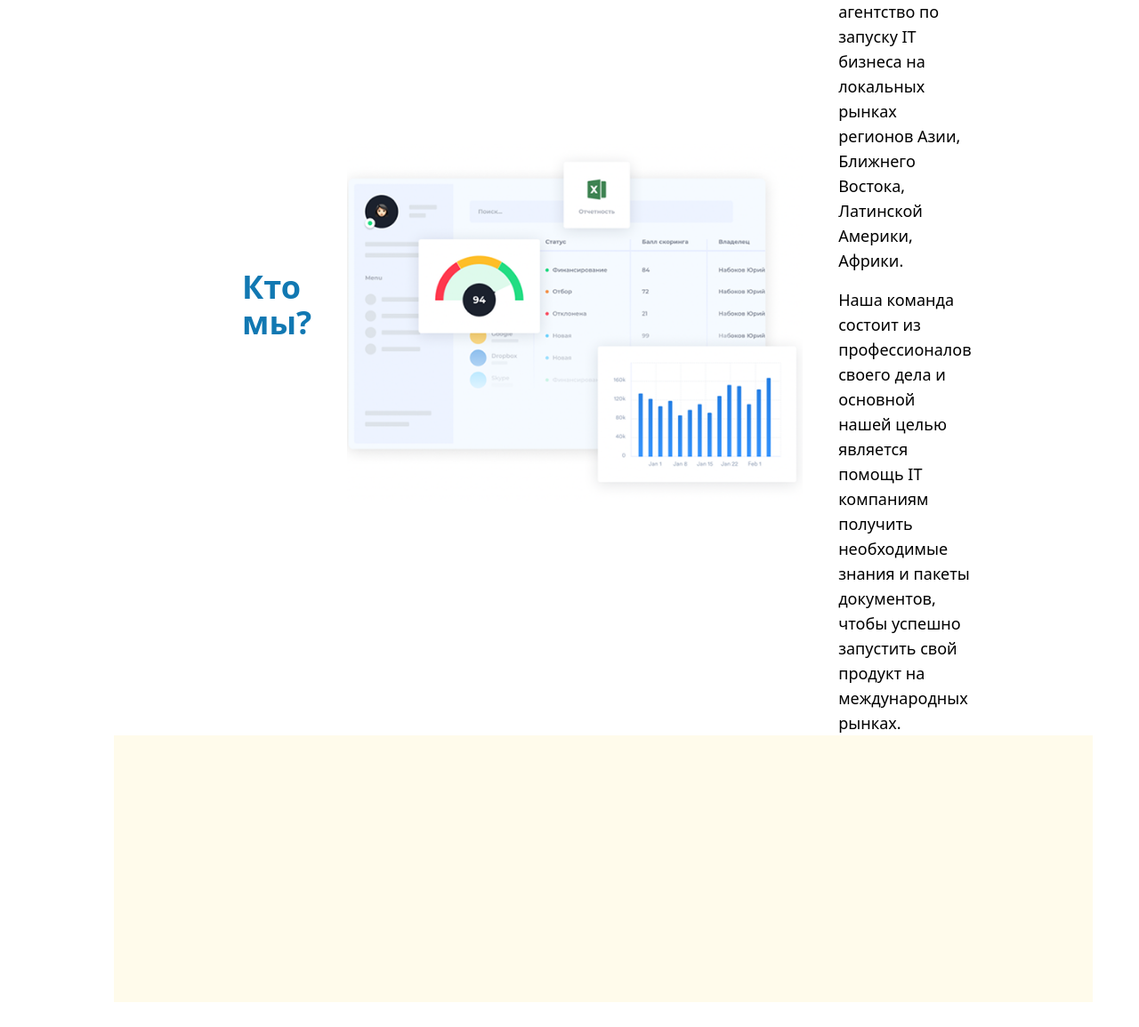
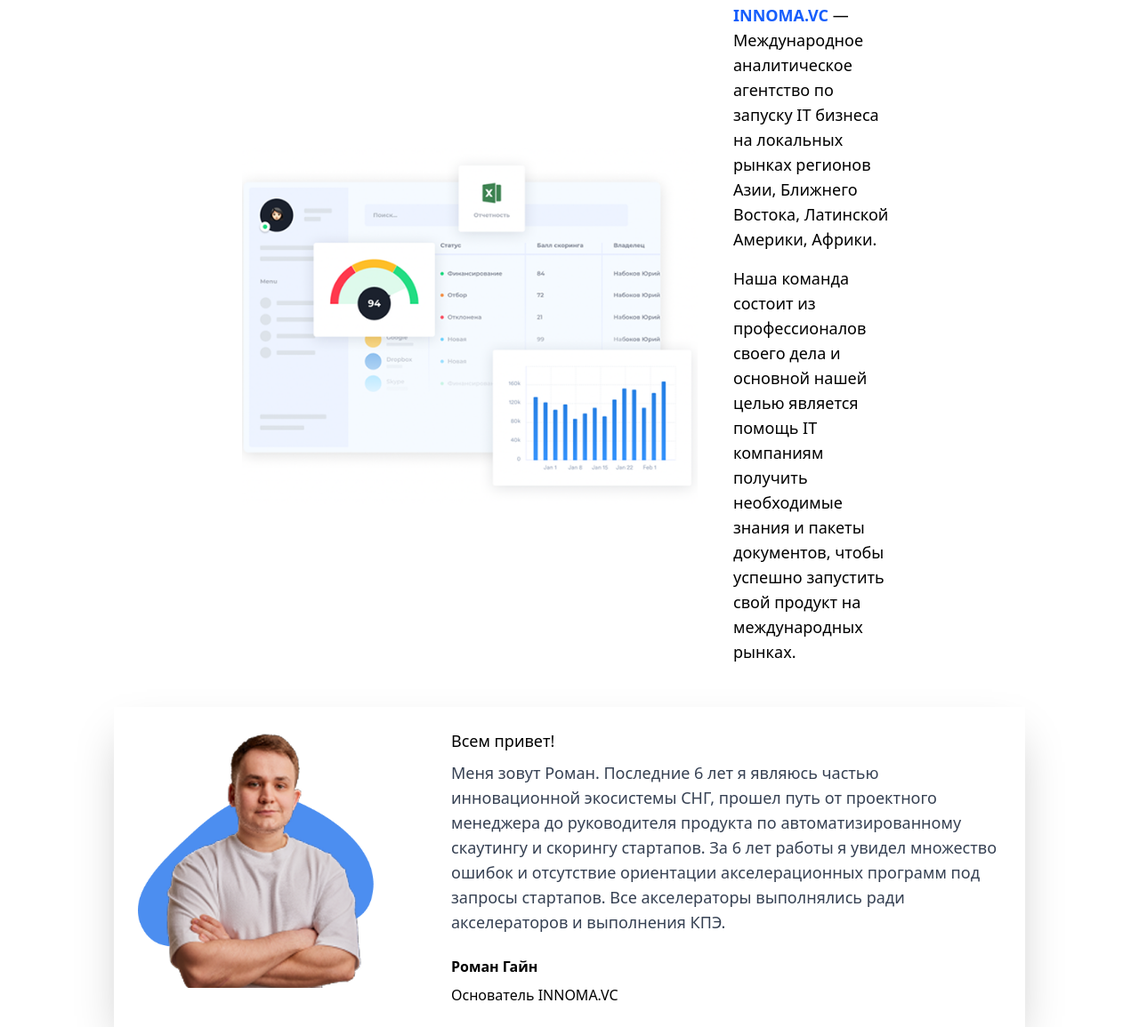
Before and after one commit to hadyatulloiskandarzoda-max/exam, a website: page index.html in a window 1280 px wide. Shown: the part 10276-11431 px from the top of the page at 89% size. Before the commit the page ends 11403 px from the top, so only its background shows below. Drawn offline with Linux system fonts and the light colour scheme.

Commit message:
sec-thirteen

```diff
--- a/index.html
+++ b/index.html
@@ -597,11 +597,11 @@
 
 </div>
 <div class="mt-30 md:mt-32 px-5 sm:px-10 md:px-20 lg:px-32">
-
-<div class="flex flex-col lg:flex-row items-center gap-10 mt-12 px-4">
-<h1 class="text-[#1178B2] text-3xl sm:text-4xl font-bold text-center md:text-start mb-10">
+ <h1 class="text-[#1178B2] text-3xl sm:text-4xl font-bold text-center md:text-start mb-10 md:text-center">
     Кто мы?
   </h1>
+<div class="flex flex-col lg:flex-row items-center gap-10 mt-12 px-4">
+
 
   <img src="./src/sas.png" class="w-full max-w-xs sm:max-w-sm md:max-w-md lg:max-w-lg mx-auto" />
 
@@ -623,9 +623,24 @@
 
 </div>
     </div>
-    <div class="bg-amber-50 w-[1100px] h-[300px]">
+<div class="bg-white shadow-2xl w-full max-w-[1100px] h-auto mt-12 mx-auto flex flex-col lg:flex-row items-center lg:items-start justify-center gap-8 lg:gap-20 p-6">
 
-    </div>
+  <img src="./src/Group 841.png" class="w-48 sm:w-56 md:w-64 lg:w-[275px] h-auto" />
+
+  <div class="text-center lg:text-left flex flex-col gap-2">
+    <p class="text-lg font-medium">Всем привет!</p>
+
+    <p class="text-gray-700 text-base sm:text-lg">
+      Меня зовут Роман. Последние 6 лет я являюсь частью
+      инновационной экосистемы СНГ, прошел путь от проектного
+      менеджера до руководителя продукта по автоматизированному скаутингу и скорингу стартапов. За 6 лет работы я увидел множество ошибок и отсутствие ориентации акселерационных программ под запросы стартапов. Все акселераторы выполнялись ради акселераторов и выполнения КПЭ.
+    </p>
+
+    <p class="font-bold mt-4">Роман Гайн</p>
+    <p>Основатель INNOMA.VC</p>
+  </div>
+</div>
+
 
 
 
```
Also changed, not shown: src/Group 841.png (added), src/output.css.
